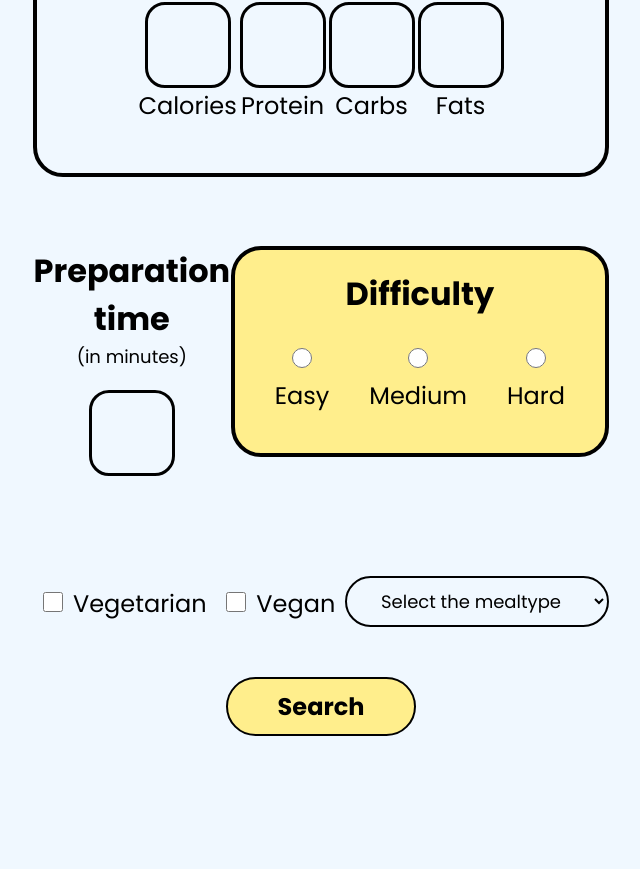
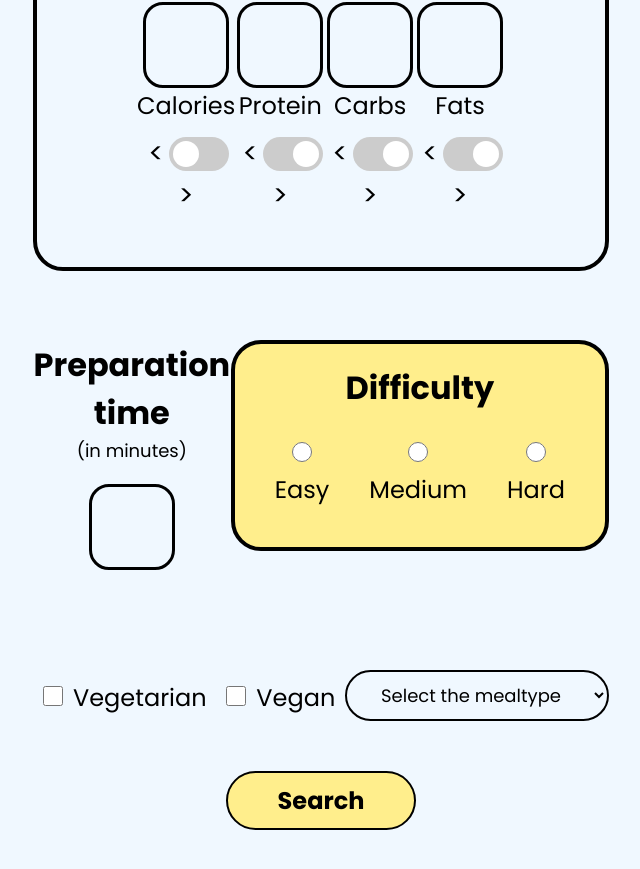
Before and after one commit to czajkowskis/Feinschmecker, a Vue app in the folder webui/: page / in a window 1280 px wide. Shown: the part 2355-3224 px from the top of the page, without its empty margins (319-959 px from the left). Built offline with nearby package versions, Linux system fonts and the light colour scheme.

Commit message:
FEATURE: Added smaller/greater switch to macronutrients filters

```diff
--- a/webui/src/components/SearchForm.vue
+++ b/webui/src/components/SearchForm.vue
@@ -3,9 +3,13 @@
     data() {
       return {
         calories: "",
+        calories_bigger: false,
         protein: "",
+        protein_bigger: true,
         carbohydrates: "",
+        carbohydrates_bigger: true,
         fat: "",
+        fat_bigger: true,
         time: "",
         difficulty: 0,
         vegetarian: false,
@@ -21,19 +25,39 @@
         const queryParameters = {};
 
         if(this.calories.length != 0) {
-          queryParameters["calories_smaller"] = this.calories;
+          if(this.calories_bigger){
+            queryParameters["calories_bigger"] = this.calories;
+          }
+          else{
+            queryParameters["calories_smaller"] = this.calories;
+          }
         }
 
         if(this.protein.length != 0) {
-          queryParameters["protein_bigger"] = this.protein;
+          if(this.protein_bigger){
+            queryParameters["protein_bigger"] = this.protein;
+          }
+          else{
+            queryParameters["protein_smaller"] = this.protein;
+          }
         }
 
         if(this.fat.length != 0) {
-          queryParameters["fat_bigger"] = this.fat;
+          if(this.fat_bigger){
+            queryParameters["fat_bigger"] = this.fat;
+          }
+          else{
+            queryParameters["fat_smaller"] = this.fat;
+          }
         }
 
         if(this.carbohydrates.length != 0) {
-          queryParameters["carbohydrates_bigger"] = this.carbohydrates;
+          if(this.carbohydrates_bigger){
+            queryParameters["carbohydrates_bigger"] = this.carbohydrates;
+          }
+          else{
+            queryParameters["carbohydrates_smaller"] = this.carbohydrates;
+          }
         }
 
         if(this.vegetarian) {
@@ -89,18 +113,50 @@
           <div class="input-label-pair">
             <input v-model="calories" id="calories" class="rectangular-input"/>
             <label for="calories">Calories</label>
+            <div class="switch-box">
+              <span class="switch-text">&lt;</span>
+              <label class="switch">
+                <input v-model="calories_bigger" type="checkbox">
+                <span class="slider"></span>
+              </label>
+              <span class="switch-text">&gt;</span>
+            </div>
           </div>
           <div class="input-label-pair">
             <input v-model="protein" id="protein" class="rectangular-input"/>
             <label for="protein">Protein</label>
+            <div class="switch-box">
+              <span class="switch-text">&lt;</span>
+              <label class="switch">
+                <input v-model="protein_bigger" type="checkbox">
+                <span class="slider"></span>
+              </label>
+              <span class="switch-text">&gt;</span>
+            </div>
           </div>
           <div class="input-label-pair">
             <input v-model="carbohydrates" id="carbs" class="rectangular-input"/>
             <label for="carbs">Carbs</label>
+            <div class="switch-box">
+              <span class="switch-text">&lt;</span>
+              <label class="switch">
+                <input v-model="carbohydrates_bigger" type="checkbox">
+                <span class="slider"></span>
+              </label>
+              <span class="switch-text">&gt;</span>
+            </div>
           </div>
           <div class="input-label-pair">
             <input v-model="fat" id="fat" class="rectangular-input"/>
             <label for="fat">Fats</label>
+            <div class="switch-box">
+              <span class="switch-text">&lt;</span>
+              <label class="switch">
+                <input v-model="fat_bigger" type="checkbox">
+                <span class="slider"></span>
+              </label>
+              <span class="switch-text">&gt;</span>
+            </div>
           </div>
         </div>
       </div>
@@ -310,4 +366,60 @@
     padding: 10px 50px;
     cursor: pointer;
   }
+
+  .switch {
+    position: relative;
+    display: inline-block;
+    width: 60px;
+    height: 34px;
+  }
+
+  .switch input {
+    opacity: 0;
+    width: 0;
+    height: 0;
+  }
+
+  .slider {
+  position: absolute;
+  cursor: pointer;
+  top: 0;
+  left: 0;
+  right: 0;
+  bottom: 0;
+  border-radius: 30px;
+  background-color: #ccc;
+  -webkit-transition: .4s;
+  transition: .4s;
+  }
+
+  .slider:before {
+    position: absolute;
+    content: "";
+    height: 26px;
+    width: 26px;
+    left: 4px;
+    bottom: 4px;
+    border-radius: 50%;
+    background-color: white;
+    -webkit-transition: .4s;
+    transition: .4s;
+  }
+
+  input:checked + .slider:before {
+    -webkit-transform: translateX(26px);
+    -ms-transform: translateX(26px);
+    transform: translateX(26px);
+  }
+
+  .switch-box {
+    margin-top: 10px;
+  }
+
+  .switch-text {
+    font-family: "Poppins";
+    font-size: 28px;
+    margin: 0 5px;
+  }
+
 </style>
```
